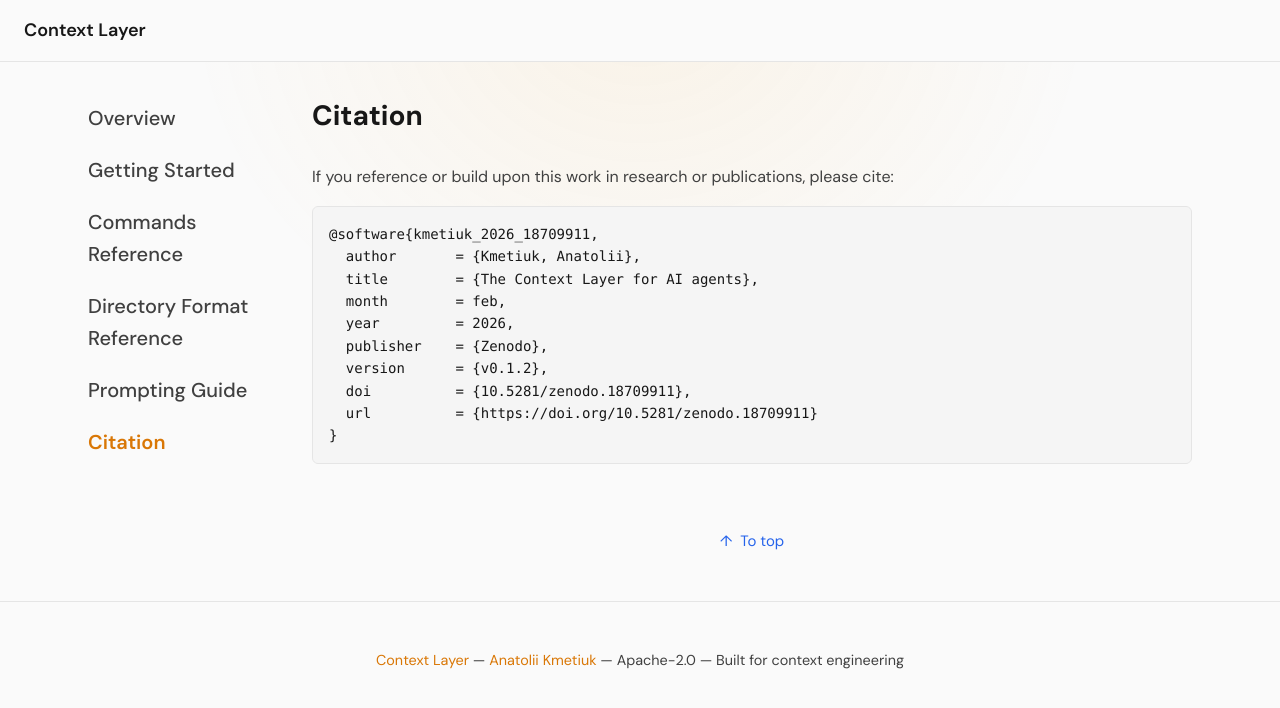
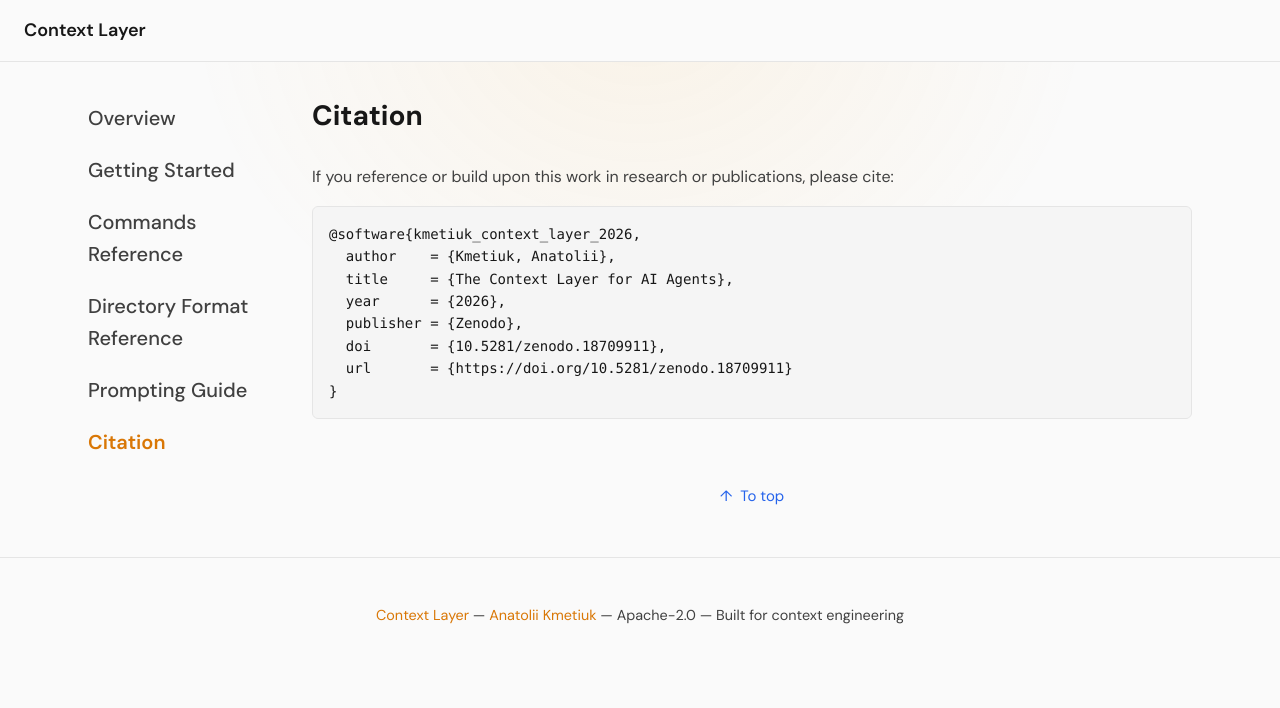
Before and after one commit to anatoliykmetyuk/ctxlayer, a Jekyll site: the page built from website/docs/citation.md, in a window 1280 px wide. Shown: the top 708 px of the page. Built offline with Jekyll 4.4.1, drawn with Linux system fonts in a browser that asks for light colours.

Commit message:
Improve citation

````diff
--- a/website/docs/citation.md
+++ b/website/docs/citation.md
@@ -6,14 +6,12 @@ title: Citation
 If you reference or build upon this work in research or publications, please cite:
 
 ```bibtex
-@software{kmetiuk_2026_18709911,
-  author       = {Kmetiuk, Anatolii},
-  title        = {The Context Layer for AI agents},
-  month        = feb,
-  year         = 2026,
-  publisher    = {Zenodo},
-  version      = {v0.1.2},
-  doi          = {10.5281/zenodo.18709911},
-  url          = {https://doi.org/10.5281/zenodo.18709911}
+@software{kmetiuk_context_layer_2026,
+  author    = {Kmetiuk, Anatolii},
+  title     = {The Context Layer for AI Agents},
+  year      = {2026},
+  publisher = {Zenodo},
+  doi       = {10.5281/zenodo.18709911},
+  url       = {https://doi.org/10.5281/zenodo.18709911}
 }
 ```
````
